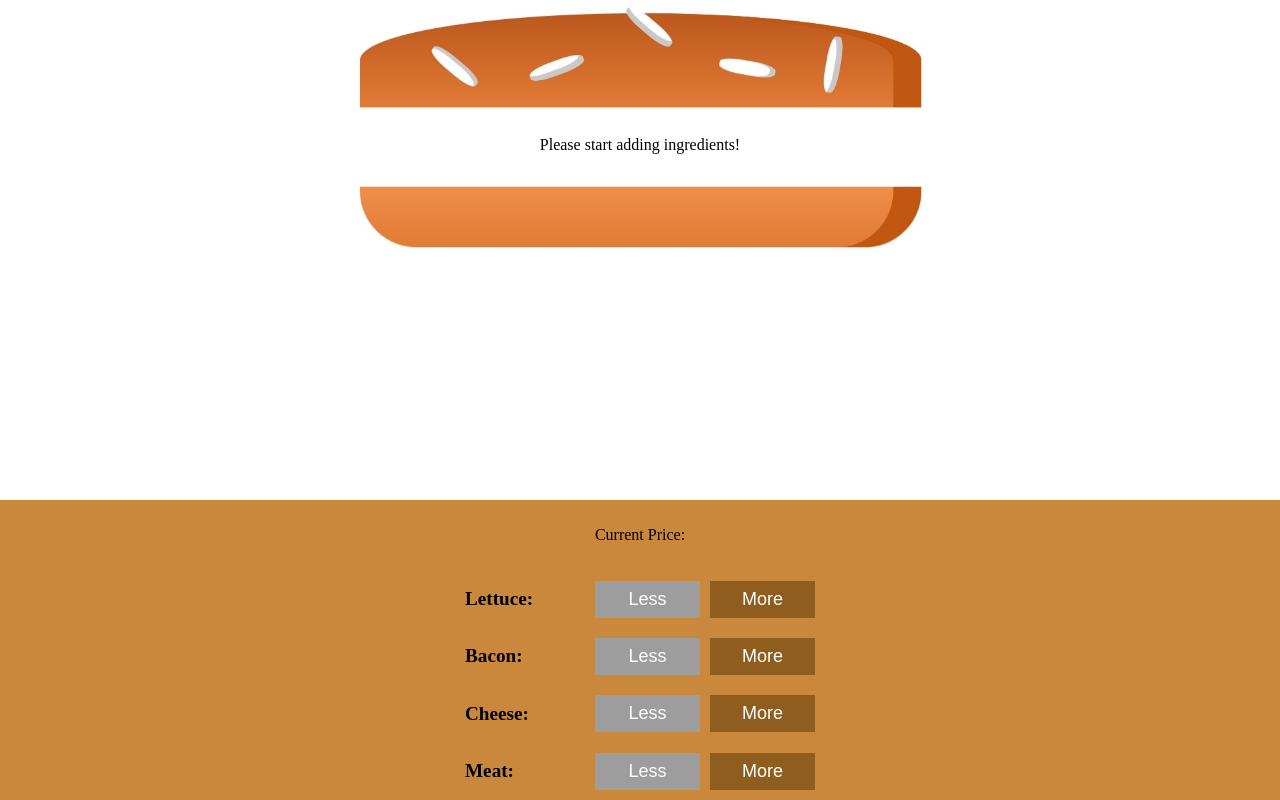
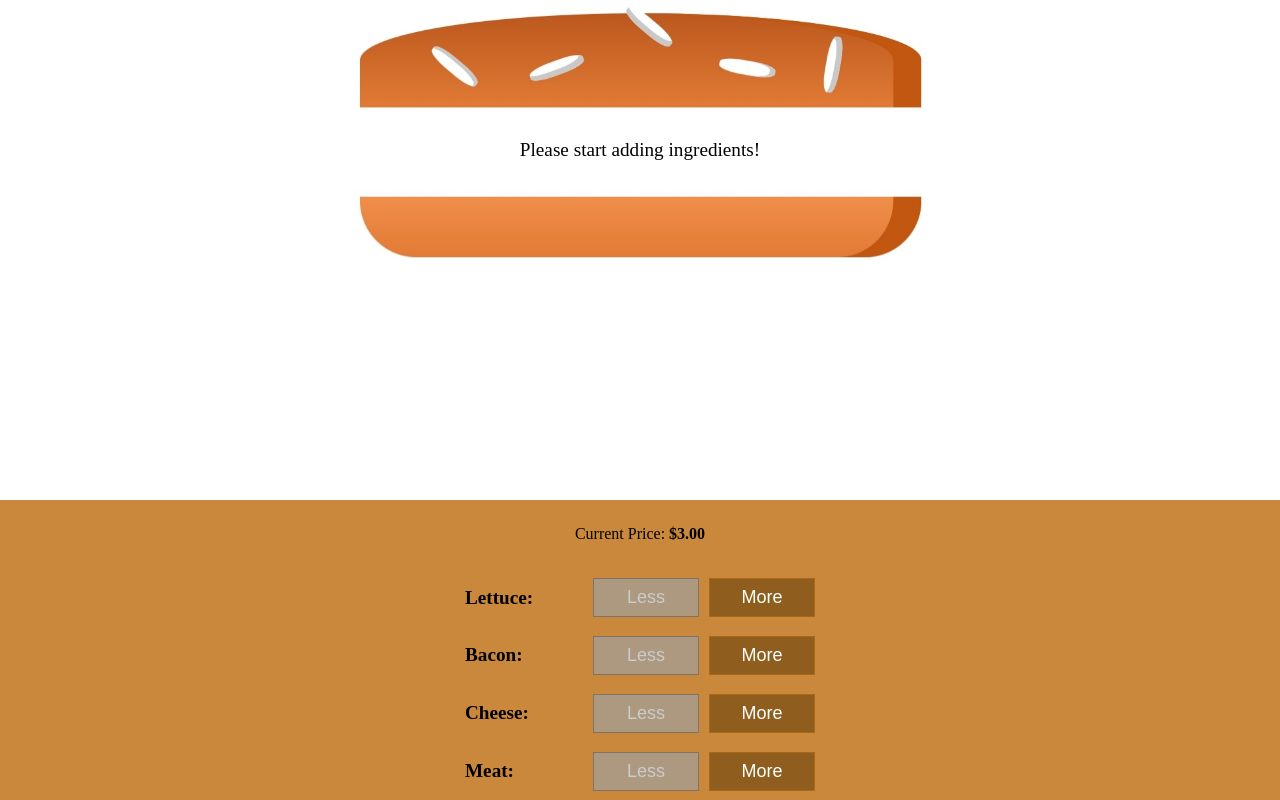
Before and after one commit to LaibaKamran/react-burger-builder-app, a React (Vite) app: page / in a window 1280 px wide. Built offline with nearby package versions, Linux system fonts and the light colour scheme.

Commit message:
add function to calculate price and hover effect to buttons

```diff
--- a/src/burgerComponents/Burger.jsx
+++ b/src/burgerComponents/Burger.jsx
@@ -2,6 +2,14 @@ import React, { useState } from 'react';
 import './burgerStyling.css';
 
 export default function Burger(){
+
+    const ingredientPrices = {
+        lettuce: 0.5,
+        tomato: 0.3,
+        cheese: 1,
+        meat: 2
+      };
+
     const [lettuce, setLettuce] = useState(0);
     const [bacon, setBacon] = useState(0);
     const [cheese, setCheese] = useState(0);
@@ -54,6 +62,15 @@ export default function Burger(){
           return burger;
     };
 
+    const calculateTotalPrice = () => {
+        let total = 3.00;
+        total = total + (lettuce * ingredientPrices.lettuce +
+          bacon * ingredientPrices.tomato +
+          cheese * ingredientPrices.cheese +
+          meat * ingredientPrices.meat);
+        return total.toFixed(2);
+      };
+
     return(
         <div className='container'>
          <div className="burgerIngredients">
@@ -62,25 +79,25 @@ export default function Burger(){
         <div className="burgerBottom"></div>
       </div>
       <div className='ingredientsButtons'>
-      <p>Current Price:</p>
+      <p>Current Price: <strong>${calculateTotalPrice()}</strong></p>
         <div className='sub-div'>
             <div className='ingrLabel'>Lettuce:</div>
-            <button className='lessbtn' onClick = {() => handleIngredients('remove','lettuce')}>Less</button>
+            <button className='lessbtn' onClick = {() => handleIngredients('remove','lettuce')} disabled={lettuce === 0}>Less</button>
             <button className='morebtn'onClick = {() => handleIngredients('add','lettuce')}>More</button>
         </div>
         <div className='sub-div'>
             <div className='ingrLabel'>Bacon:</div>
-            <button className='lessbtn' onClick = {() => handleIngredients('remove','bacon')}>Less</button>
+            <button className='lessbtn' onClick = {() => handleIngredients('remove','bacon')} disabled={bacon === 0}>Less</button>
             <button className='morebtn' onClick = {() => handleIngredients('add','bacon')}>More</button>
         </div>
         <div className='sub-div'>
             <div className='ingrLabel'>Cheese:</div>
-            <button className='lessbtn' onClick = {() => handleIngredients('remove','cheese')}>Less</button>
+            <button className='lessbtn' onClick = {() => handleIngredients('remove','cheese')} disabled={cheese === 0}>Less</button>
             <button className='morebtn' onClick = {() => handleIngredients('add','cheese')}>More</button>
         </div>
         <div className='sub-div'>
             <div className='ingrLabel'>Meat:</div>
-            <button className='lessbtn' onClick = {() => handleIngredients('remove','meat')}>Less</button>
+            <button className='lessbtn' onClick = {() => handleIngredients('remove','meat')} disabled={meat === 0}>Less</button>
             <button className='morebtn' onClick = {() => handleIngredients('add','meat')}>More</button>
         </div>
       </div>
--- a/src/burgerComponents/burgerStyling.css
+++ b/src/burgerComponents/burgerStyling.css
@@ -21,6 +21,7 @@ body{
 
 .burgerIngredients p{
     text-align: center;
+    font-size: larger;
 }
 
 .burgerTop{
@@ -142,7 +143,7 @@ width: 30%;
    background-color: #8f5e1e;
    color: white;
    border: none;
-   /* border: 1px solid #aa6817; */
+   border: 1px solid #aa6817;
    cursor: pointer;
    padding: 8px 20px;
    font-size: large;
@@ -150,17 +151,26 @@ width: 30%;
 
 .lessbtn{
     flex: 1;
-    background-color: rgb(158, 157, 157);
+    background-color: #d39952;
     color: white;
     border: none;
     padding: 8px 20\px;
     font-size: large;
     margin-right: 10px;
+    cursor: pointer;
+}
+
+.lessbtn:hover:not([disabled]){
+    opacity: 0.8;
+}
+
+.morebtn:hover{
+    opacity: 0.8;;
 }
 
 .lessbtn:disabled{
     background-color: #ac9980;
     border: 1px solid #7e7365;
     color: #ccc;
-    cursor: default;
+    cursor: not-allowed;
 }
```
